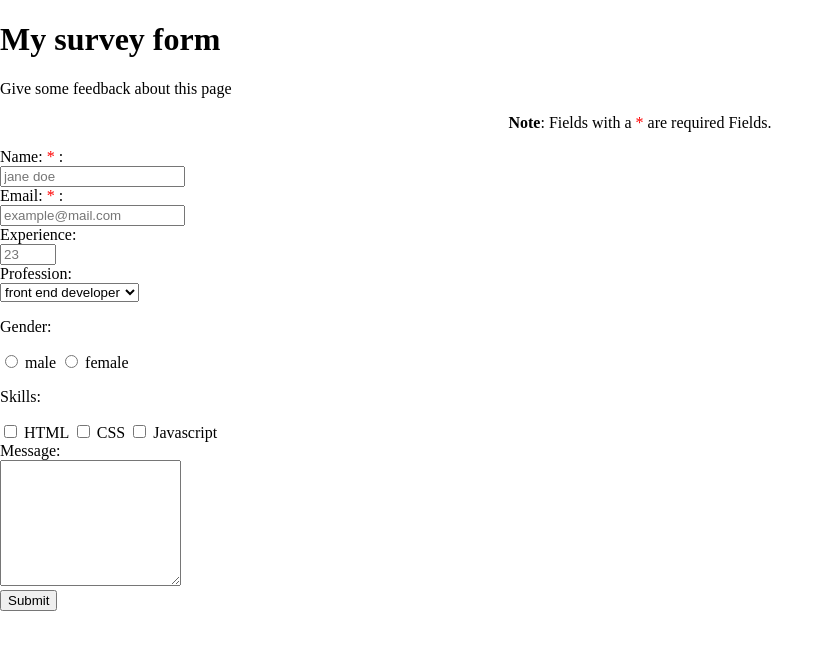
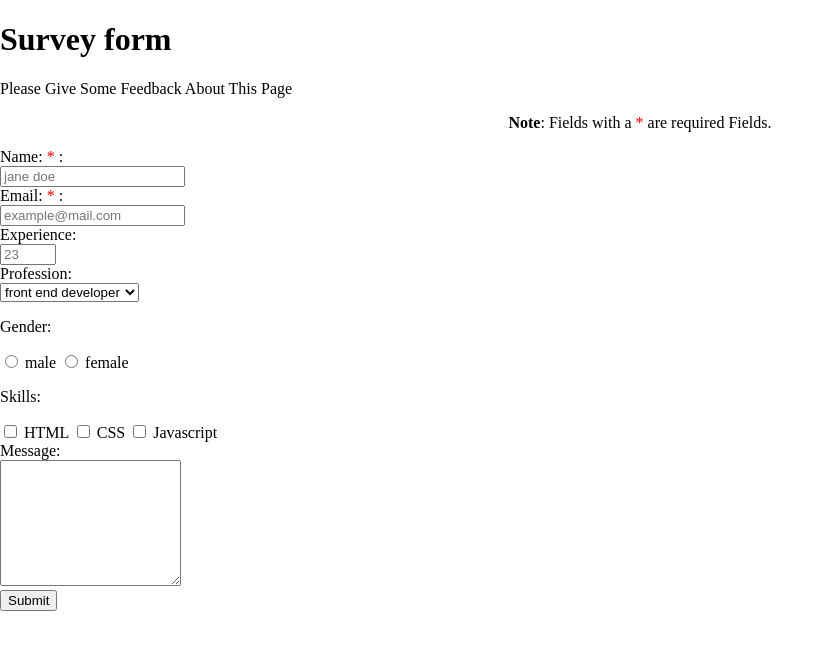
Before and after one commit to moe1129peterson/1600-portfolio-Fall2020, a plain HTML site: page survey/index.html in a window 1280 px wide. Shown: the whole page, without its empty margins (0-834 px from the left). Drawn offline with Linux system fonts and the light colour scheme.

Commit message:
fixed typos

```diff
--- a/survey/index.html
+++ b/survey/index.html
@@ -7,9 +7,9 @@
 </head>
 <body>
     <header>
-        <h1 id="title">My survey form</h1>
+        <h1 id="title">Survey form</h1>
     </header>
-  <p id="description">Give some feedback about this page</p>
+  <p id="description">Please Give Some Feedback About This Page</p>
   <p style="text-align: center;"><b>Note</b>: Fields with a <span style="color: red;">*</span> are required Fields.</p>
 
   <div class="wrapper">
```
